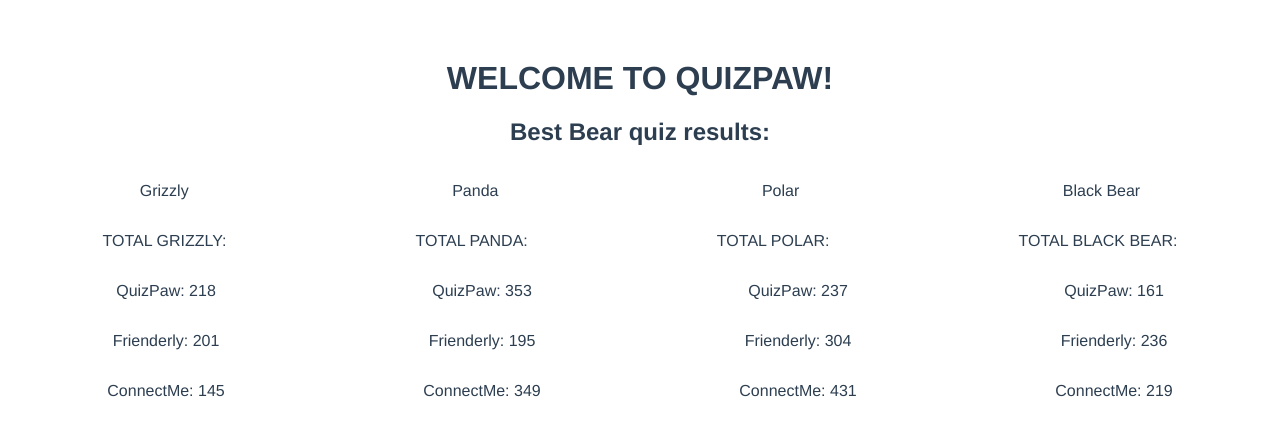
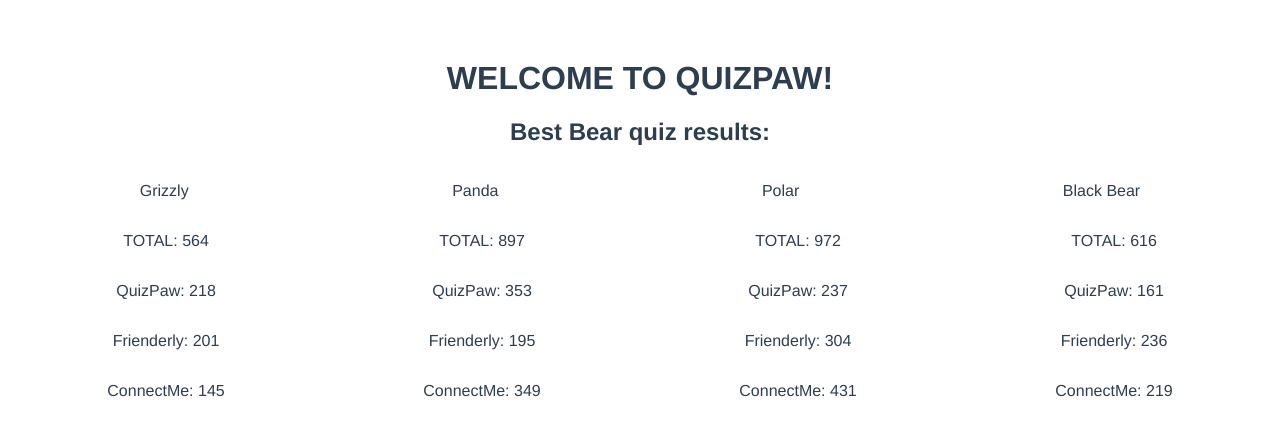
Before and after one commit to roberta-fiume/bearsWithVue, a Vue app: page / in a window 1280 px wide. Shown: the top 436 px of the page. Built offline with nearby package versions, Linux system fonts and the light colour scheme.

Commit message:
created array of objects for totals. Keep on code refactorying

```diff
--- a/src/components/HelloWorld.vue
+++ b/src/components/HelloWorld.vue
@@ -17,10 +17,10 @@
     </div>
 
      <div  class="wrapperTotals">
-      <p> TOTAL GRIZZLY: </p>
-      <p> TOTAL PANDA: </p>
+      <p v-for="total in totals" :key="total.name"> TOTAL: {{total.total}}</p>
+    <!--   <p> TOTAL PANDA: </p>
       <p> TOTAL POLAR: </p>
-      <p> TOTAL BLACK BEAR: </p>
+      <p> TOTAL BLACK BEAR: </p> -->
     </div>
 
     <div class="wrapperQuizPawResults">
@@ -129,6 +129,7 @@ export default {
       bearsNames: [],
       votesConnectMe: [],
       finalResult: null,
+      totals: 5,
   /*     finalResultGrizzly: null,
       finalResultPanda: null,
       finalResultPolar: null,
@@ -139,7 +140,8 @@ export default {
   },
 
     created() {
-      this.finalResult = this.total;
+      this.totals = this.createArrayOfTotals();
+      console.log("show me array", this.totals)
      /*  this.finalResultGrizzly = this.totalForGrizzly;
       this.finalResultPanda = this.totalForPanda;
       this.finalResultPolar = this.totalForPolar;
@@ -162,6 +164,23 @@ export default {
       })
       return this.votesConnectMe
     },
+
+    totalForGrizzly() {
+      return this.frienderly[0].votes + this.connectMe[0].votes + this.quizPaw.grizzly
+    },
+
+    totalForPanda() {
+       return this.frienderly[1].votes + this.connectMe[1].votes + this.quizPaw.panda
+    },
+
+    totalForPolar() {
+       return this.frienderly[2].votes + this.connectMe[2].votes + this.quizPaw.polar
+    },
+
+    totalForBlackBear() {
+       return this.frienderly[3].votes + this.connectMe[3].votes + this.quizPaw.blackBear
+    },
+
 
     /* totalForGrizzly() {
       return this.frienderly[0].votes + this.connectMe[0].votes + this.quizPaw.grizzly
@@ -242,15 +261,51 @@ export default {
       },
       addAVoteToBlackBear() {
         this.finalResultBlackBear++;
+      }
+ */
+      addAVote(bearName) {
+        this.totals = this.createArrayOfTotals();
+        console.log("array of totals", this.totals);
+        console.log("THIS IS EL", bearName);
+
+        this.totals.forEach(element => {
+            if (element.name === bearName) {
+              element.total++
+              console.log("element increased", element.total)
+            }
+
+
+
+        });
       },
- */
-      addAVote(element) {
 
-        this.frienderly.forEach(element => {
-          console.log("element", element)
+      createArrayOfTotals() {
+         let totalForEachBear = [];
 
-          this.finalResult++;
-        });
+         totalForEachBear.push(
+           {
+              name: "Grizzly",
+              total: this.totalForGrizzly
+            },
+            {
+              name: "Panda",
+              total: this.totalForPanda
+            },
+            {
+              name: "Polar",
+              total: this.totalForPolar
+            },
+            {
+              name: "Black Bear",
+              total: this.totalForBlackBear
+            });
+
+        /* totalForEachBear.push(this.totalForGrizzly, this.totalForPanda, this.totalForPolar, this.totalForBlackBear); */
+
+        this.totals = totalForEachBear
+
+
+        return this.totals
       }
     }
 
```
